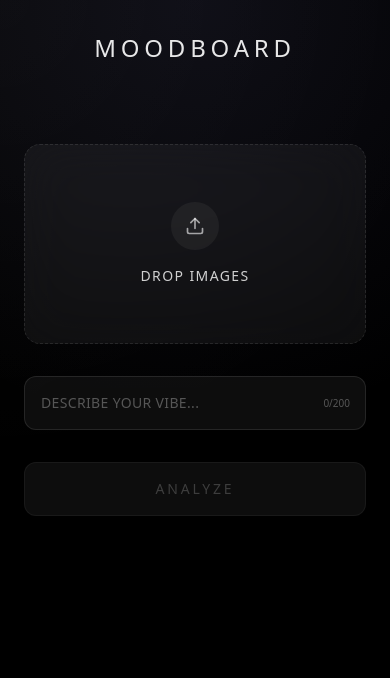
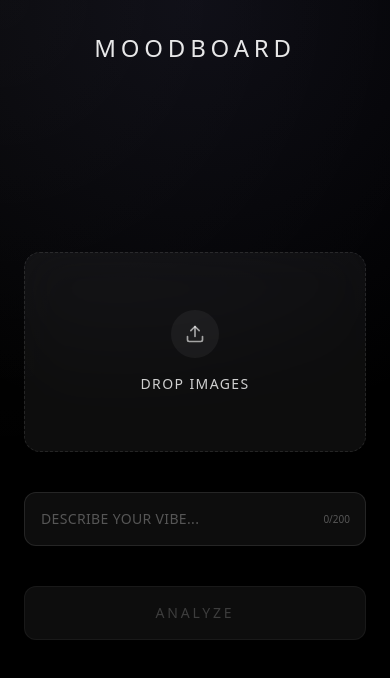
Before and after one commit to codebyellalesperance/moodboard, a React (Vite) app: page / in a window 390 px wide. Shown: the top 678 px of the page. Built offline with nearby package versions, Linux system fonts and the light colour scheme.

Commit message:
fix: responsive layout adjustments

```diff
--- a/src/App.jsx
+++ b/src/App.jsx
@@ -46,19 +46,20 @@ function App() {
   if (results) {
     return (
       <div className="min-h-screen pb-20">
-        <div className="max-w-4xl mx-auto px-6">
+        <div className="max-w-[1400px] mx-auto px-6 lg:px-12">
           <Header />
 
-          <main className="mt-8 space-y-12">
+          <main className="mt-8 space-y-16">
             <MoodSummary mood={results.mood} />
 
-            <div className="space-y-6">
+            <div className="space-y-8">
               <h3 className="text-xs font-medium tracking-[0.2em] text-white/40 uppercase text-center">
                 Curated For You
               </h3>
               <ProductGrid products={results.products} />
             </div>
 
+            <div className="max-w-md mx-auto">
               <button
                 onClick={handleStartOver}
                 className="w-full py-4 rounded-xl border border-white/10 text-white/40
@@ -68,6 +69,7 @@ function App() {
                 <ArrowLeft className="w-3 h-3" />
                 Start Over
               </button>
+            </div>
           </main>
         </div>
       </div>
@@ -76,14 +78,16 @@ function App() {
 
   // Upload view
   return (
-    <div className="min-h-screen pb-20">
+    <div className="min-h-screen pb-20 flex flex-col">
       {loading && <LoadingOverlay />}
 
-      <div className="max-w-xl mx-auto px-6">
+      <div className="w-full max-w-[1200px] mx-auto px-6 lg:px-12 flex-1 flex flex-col">
         <Header />
 
-        <main className="mt-12 space-y-8">
+        <main className="mt-8 lg:mt-16 flex-1 flex flex-col justify-center max-w-3xl mx-auto w-full space-y-10">
           <ImageUploader images={images} setImages={setImages} />
+
+          <div className="space-y-10">
             <PromptInput prompt={prompt} setPrompt={setPrompt} />
 
             {error && (
@@ -98,6 +102,7 @@ function App() {
               onClick={handleSubmit}
               loading={loading}
             />
+          </div>
         </main>
       </div>
     </div>
```
Lines whose indentation alone changed are shown as unchanged.
